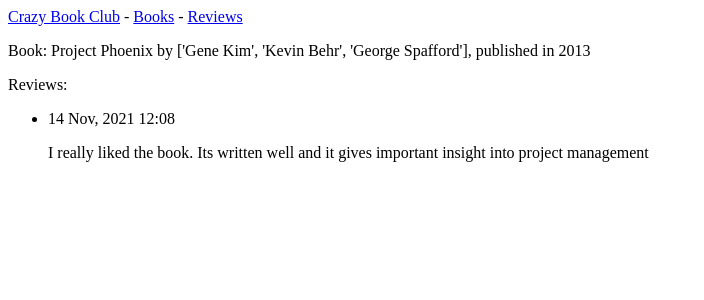
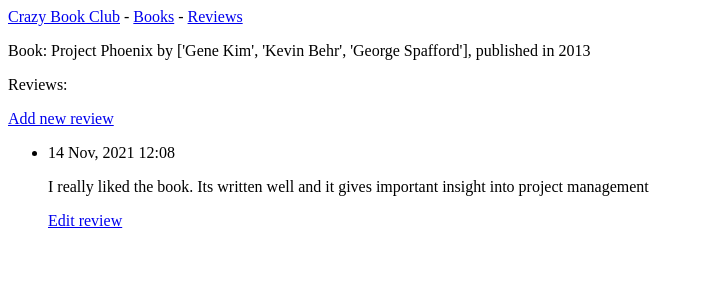
Before and after one commit to louislautz/E05-AP, a Django app: page /books/1/ in a window 1280 px wide. Shown: the top 300 px of the page, without its empty margins (0-704 px from the left). Run offline with Django 3.2, Linux system fonts and the light colour scheme; data comes from the database, SQL or seed files in the repository; both versions use the stored data as it was after the commit.

Commit message:
Added pages to add new books or reviews. Added edit review page

```diff
--- a/cbc/templates/crazy_book_club/book.html
+++ b/cbc/templates/crazy_book_club/book.html
@@ -3,12 +3,20 @@
 {% block content %}
 
     <p>Book: {{ book }}</p>
+
     <p>Reviews:</p>
+    <p>
+        <a href="{% url 'crazy_book_club:new_review' book.id %}">Add new review</a>
+    </p>
+
     <ul>
     {% for review in reviews %}
         <li>
             <p>{{ review.date_added|date:'d M, Y H:i' }}</p>
             <p>{{ review.text|linebreaks }}</p>
+            <p>
+                <a href="{% url 'crazy_book_club:edit_review' review.id %}">Edit review</a>
+              </p>
         </li>
     {% empty %}
         <li>There are no reviews for this book yet.</li>
--- a/cbc/templates/crazy_book_club/books.html
+++ b/cbc/templates/crazy_book_club/books.html
@@ -13,4 +13,6 @@
     {% endfor %}
   </ul>
 
+  <a href="{% url 'crazy_book_club:new_book' %}">Add a new book</a>
+
 {% endblock content %}
--- a/cbc/templates/crazy_book_club/reviews.html
+++ b/cbc/templates/crazy_book_club/reviews.html
@@ -1,5 +1,7 @@
 {% extends "crazy_book_club/base.html" %}
+
 {% block content %}
+
   <p>Reviews</p>
   <ul>
     {% for review in reviews %}
@@ -8,4 +10,5 @@
       <li>No reviews have been added yet :(</li>
     {% endfor %}
   </ul>
+
 {% endblock content %}
--- a/cbc/urls.py
+++ b/cbc/urls.py
@@ -13,6 +13,10 @@
     path('reviews/', views.reviews, name='reviews'),
     # Detail page for a single book.
     path('books/<int:book_id>/', views.book, name='book'),
-    # Page for adding a new topic
-    # path('new_book/', views.new_book, name='new_book'),
+    # Page for adding a new book
+    path('new_book/', views.new_book, name='new_book'),
+    # Page for adding a new review
+    path('new_review/<int:book_id>/', views.new_review, name='new_review'),
+    # Page for editing reviews
+    path('edit_review/<int:review_id>/', views.edit_review, name='edit_review'),
 ]
--- a/cbc/views.py
+++ b/cbc/views.py
@@ -1,6 +1,7 @@
 from django.shortcuts import render, redirect
 
 from .models import Book, Review
+from .forms import BookForm, ReviewForm
 
 def index(request):
     """The home page for the crazy book club."""
@@ -19,8 +20,61 @@
     context = {'book': book, 'reviews': reviews}
     return render(request, 'crazy_book_club/book.html', context)
 
+def new_book(request):
+    """Add a new book."""
+    if request.method != 'POST':
+        # No data submitted; create a blank form.
+        form = BookForm()
+    else:
+        # POST data submitted; process data.
+        form = BookForm(data=request.POST)
+        if form.is_valid():
+            form.save()
+            return redirect('crazy_book_club:books')
+    # Display a blank or invalid form.
+    context = {'form': form}
+    return render(request, 'crazy_book_club/new_book.html', context)
+
 def reviews(request):
     """Show all reviews."""
     reviews = Review.objects.order_by('date_added')
     context = {'reviews': reviews}
     return render(request, 'crazy_book_club/reviews.html', context)
+
+def new_review(request, book_id):
+    """Adds a new review to a particular book"""
+    book = Book.objects.get(id=book_id)
+
+    if request.method != 'POST':
+        # No data submitted; create a blank form.
+        form = ReviewForm()
+    else:
+        # POST data submitted; process data.
+        form = ReviewForm(data=request.POST)
+        if form.is_valid():
+            new_review = form.save(commit=False)
+            new_review.book = book
+            new_review.save()
+            return redirect('crazy_book_club:reviews') # TODO change to book with specific book ID
+
+    # Displays a blank or invalid form.
+    context = {'book': book, 'form': form}
+    return render(request, 'crazy_book_club/new_review.html', context)
+
+def edit_review(request, review_id):
+    """Changes an existing review"""
+    review = Review.objects.get(id=review_id)
+    book = review.book
+
+    if request.method != 'POST':
+        #Initial request; pre-fill form with the current directory
+        form = ReviewForm(instance=review)
+    else:
+        # POST data submitted; process data.
+        form = ReviewForm(instance=review, data=request.POST)
+        if form.is_valid():
+            form.save()
+            return redirect('crazy_book_club:book', book_id=book.id)
+
+    context = {'review': review, 'book': book, 'form': form}
+    return render(request, 'crazy_book_club/edit_review.html', context)
```
Also changed, not shown: cbc/forms.py (added, +16 -0 lines), cbc/templates/crazy_book_club/edit_review.html (added, +15 -0 lines), cbc/templates/crazy_book_club/new_book.html (added, +12 -0 lines), cbc/templates/crazy_book_club/new_review.html (added, +14 -0 lines), db.sqlite3.
